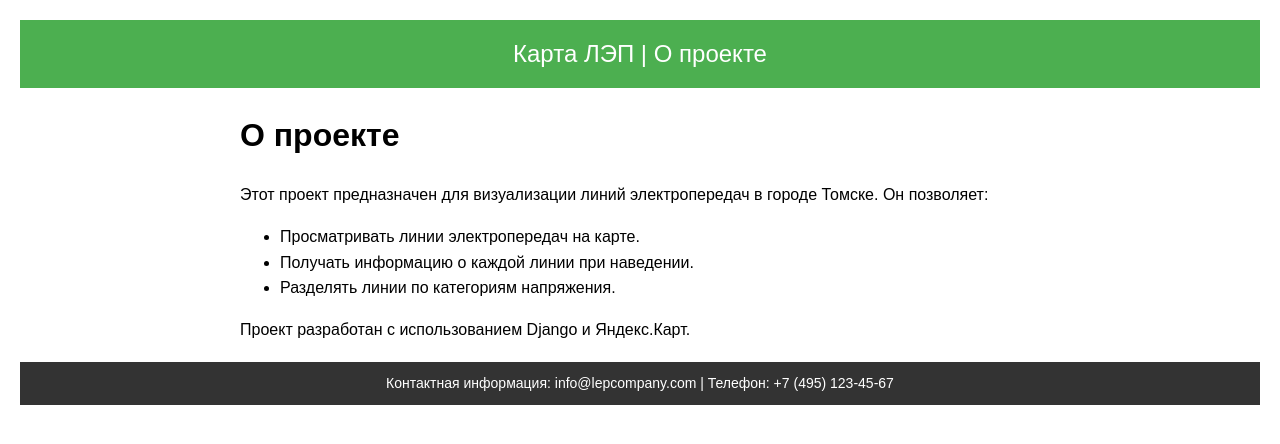
After one commit to roxxxiey/Map-of-the-company-s-power-grids, a Django app: page /about/ in a window 1280 px wide. The commit adds this page. Shown: the top 444 px of the page. Run offline with Django 4.2, Linux system fonts and the light colour scheme.

Commit message:
add informarion about lines

```diff
--- /dev/null
+++ b/powerline_app/static/powerline_app/css/about.css
@@ -0,0 +1,33 @@
+body {
+            font-family: Arial, sans-serif;
+            line-height: 1.6;
+            margin: 20px;
+        }
+        header {
+            background-color: #4CAF50;
+            color: white;
+            padding: 15px 0;
+            text-align: center;
+            font-size: 24px;
+        }
+        a {
+            color: white;
+            text-decoration: none;
+        }
+        .content {
+            margin: 20px auto;
+            max-width: 800px;
+        }
+
+        /* Стили для футера */
+        footer {
+            background-color: #333;
+            color: white;
+            padding: 10px 0;
+            text-align: center;
+            font-size: 14px;
+        }
+
+        footer p {
+            margin: 0;
+        }
--- /dev/null
+++ b/powerline_app/templates/powerline_app/about.html
@@ -0,0 +1,29 @@
+<!DOCTYPE html>
+<html lang="en">
+<head>
+    <meta charset="UTF-8">
+    <meta name="viewport" content="width=device-width, initial-scale=1.0">
+    <title>О проекте</title>
+    {% load static %}
+    <link rel="stylesheet" href="{% static 'powerline_app/css/about.css'%}">
+</head>
+<body>
+    <header>
+        <a href="{% url 'powerline_map' %}">Карта ЛЭП</a> | О проекте
+    </header>
+    <div class="content">
+        <h1>О проекте</h1>
+        <p>Этот проект предназначен для визуализации линий электропередач в городе Томске. Он позволяет:</p>
+        <ul>
+            <li>Просматривать линии электропередач на карте.</li>
+            <li>Получать информацию о каждой линии при наведении.</li>
+            <li>Разделять линии по категориям напряжения.</li>
+        </ul>
+        <p>Проект разработан с использованием Django и Яндекс.Карт.</p>
+    </div>
+
+    <footer>
+        <p>Контактная информация: <a href="mailto:info@lepcompany.com" style="color: white;">info@lepcompany.com</a> | Телефон: +7 (495) 123-45-67</p>
+    </footer>
+</body>
+</html>
--- a/powerline_app/urls.py
+++ b/powerline_app/urls.py
@@ -3,4 +3,5 @@ from . import views
 
 urlpatterns = [
     path('', views.powerline_map, name='powerline_map'),
+    path('about/', views.about_view, name='about'),  # Страница "О проекте"
 ]
--- a/powerline_app/views.py
+++ b/powerline_app/views.py
@@ -14,3 +14,7 @@ def powerline_map(request):
 
     # Передаем данные в шаблон
     return render(request, 'powerline_app/power_line_map.html', {'lines': json.dumps(lines_data)})
+
+def about_view(request):
+    # Логика для страницы "О проекте"
+    return render(request, 'powerline_app/about.html')
```
Also changed, not shown: powerline_app/static/powerline_app/css/styles.css (+41 -13 lines), powerline_app/templates/powerline_app/power_line_map.html (+25 -30 lines), db.sqlite3.
